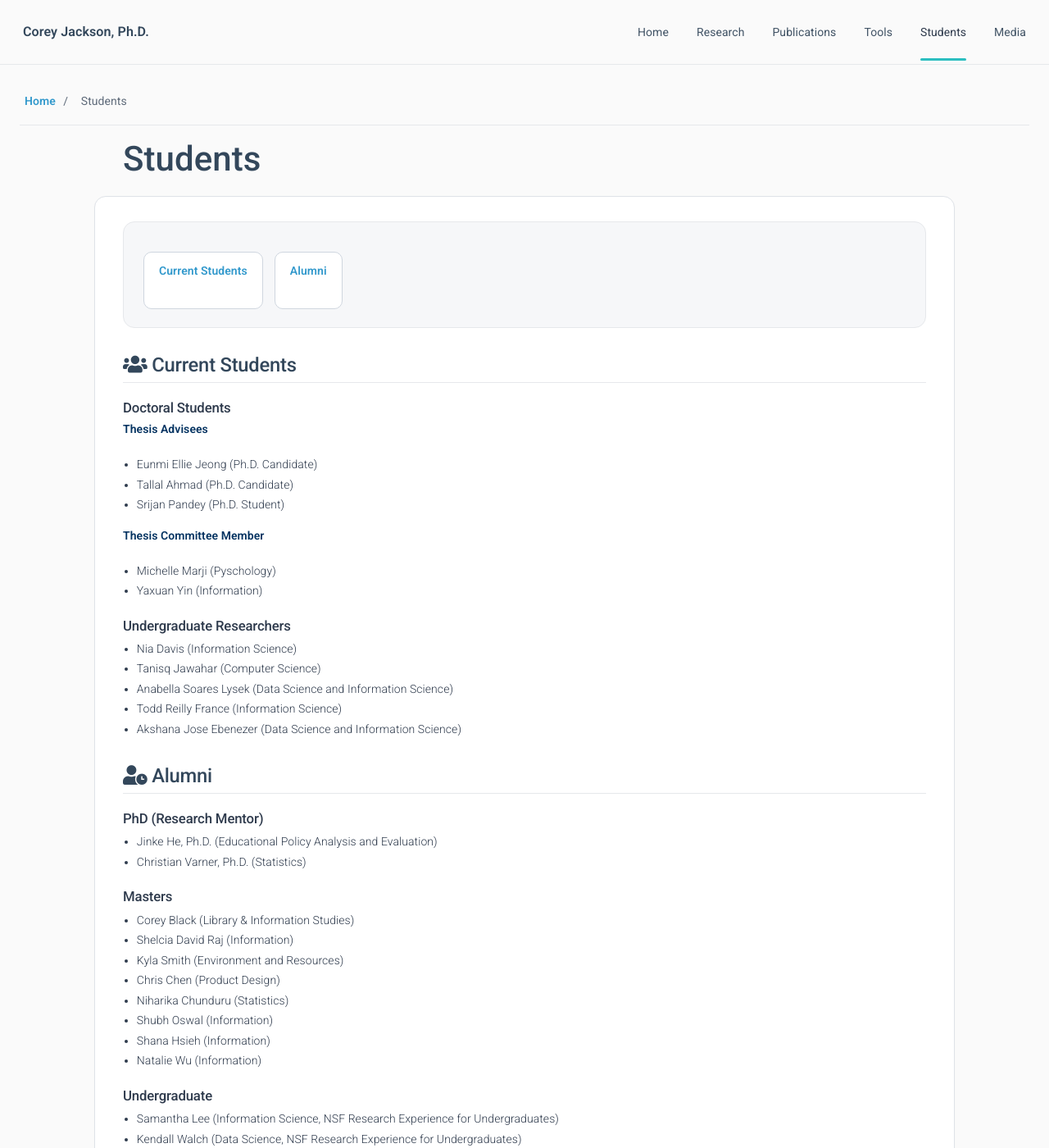
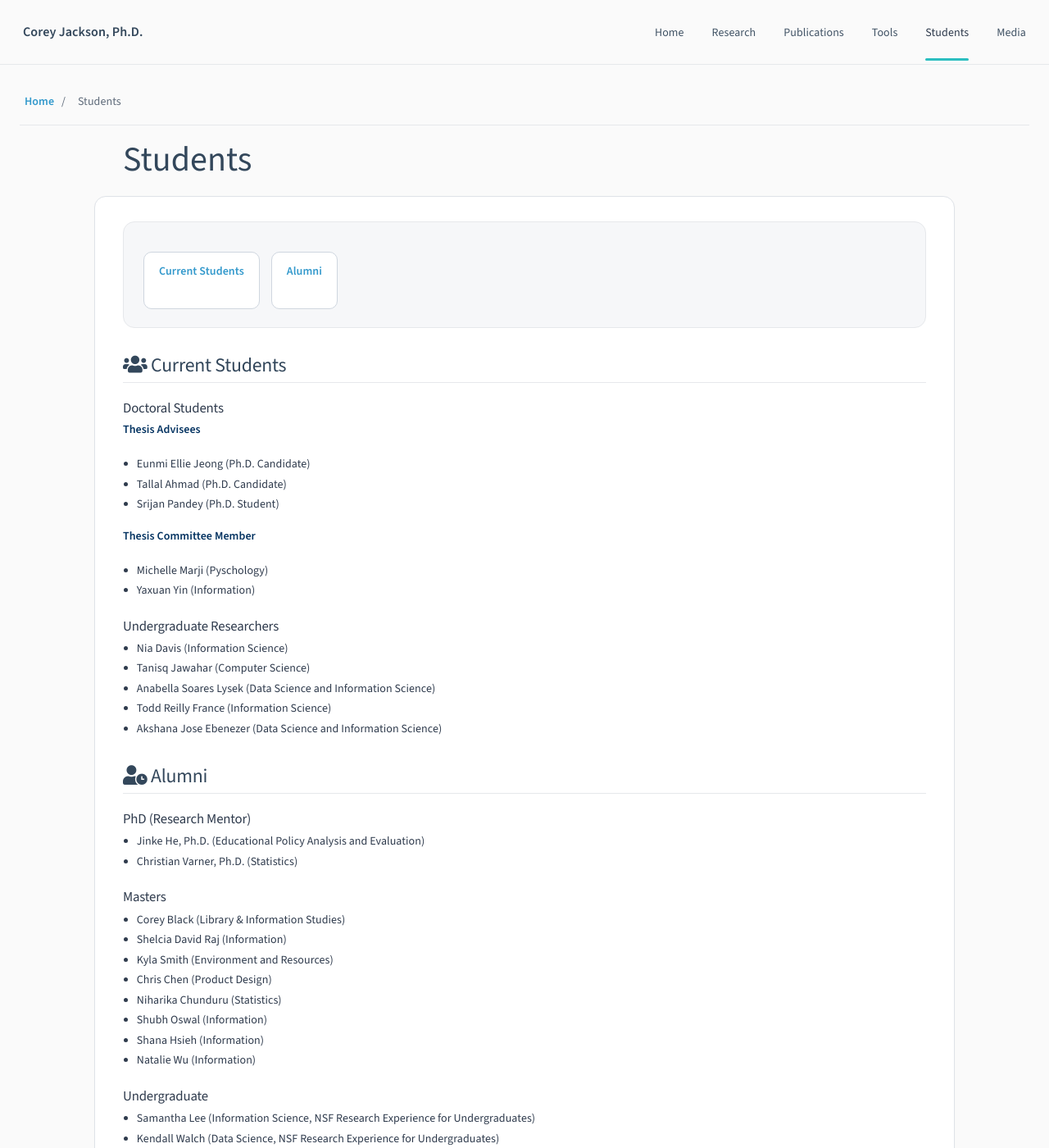
Before and after one commit to cjacks04/cjacks04.github.io, a Jekyll site: the page built from students.md, in a window 1280 px wide and 1400 px high. Shown: the whole window at 82% size. Built offline with Jekyll 4.4.1, drawn with Linux system fonts in a browser that asks for light colours; nearby versions of some CDN libraries; a style sheet for code colours, icons or effects is not loaded.

Commit message:
Restore Source Sans 3 at normal body weight

```diff
--- a/assets/css/accessibility-mobile.css
+++ b/assets/css/accessibility-mobile.css
@@ -1,3 +1,19 @@
+@import url('https://fonts.googleapis.com/css2?family=Source+Sans+3:wght@400;500;600;700&display=swap');
+
+body {
+  font-family: 'Source Sans 3', sans-serif;
+  font-weight: 400;
+}
+
+.content-card p,
+.content-card li,
+.page-content-card p,
+.page-content-card li,
+.profile-role,
+.profile-affiliation {
+  font-weight: 400;
+}
+
 button,
 input,
 select,
@@ -33,6 +49,7 @@ textarea {
 
 a:focus-visible,
 button:focus-visible,
+select:focus-visible,
 [tabindex]:focus-visible {
   outline: 3px solid #167f82;
   outline-offset: 3px;
```
